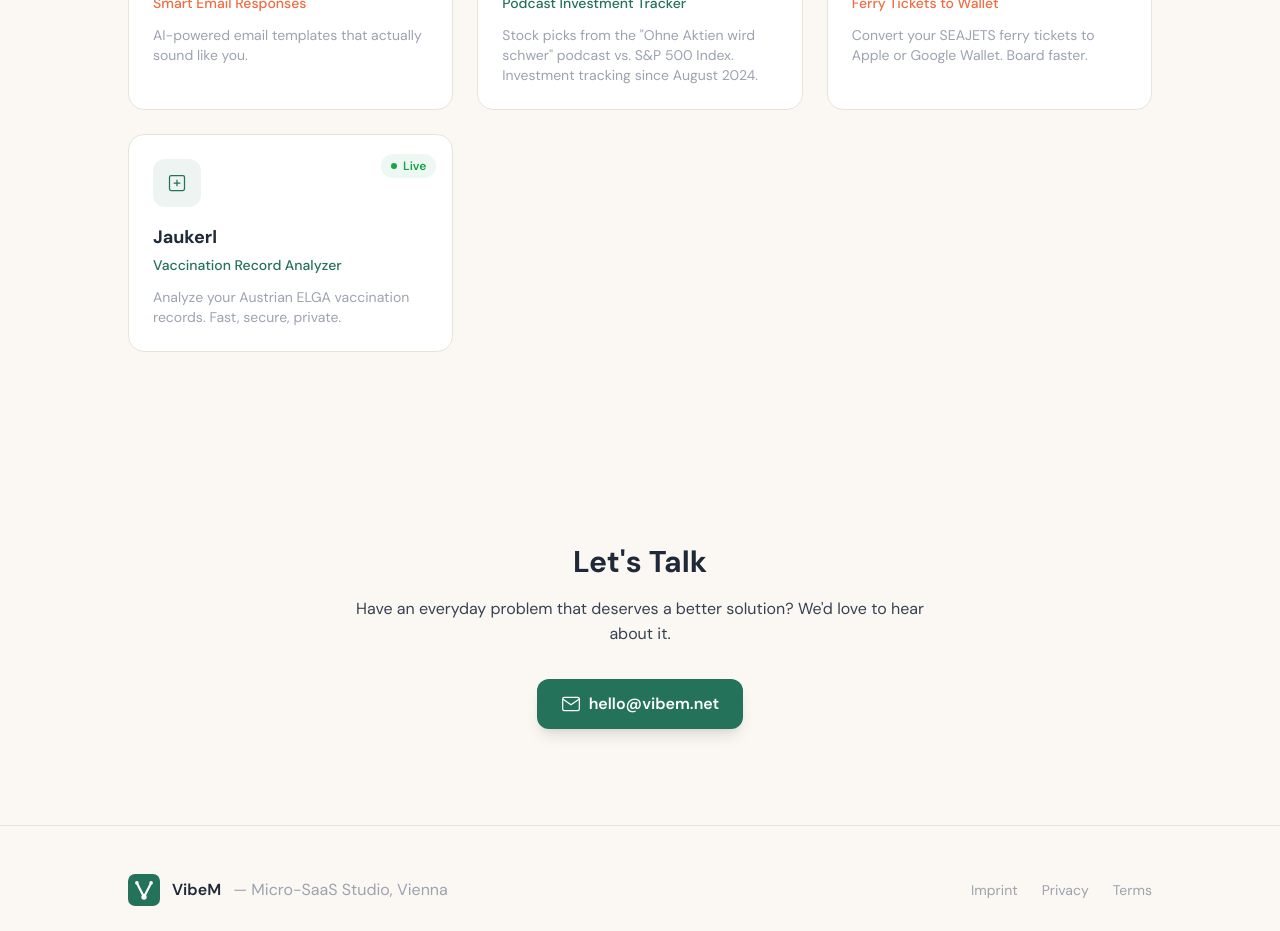
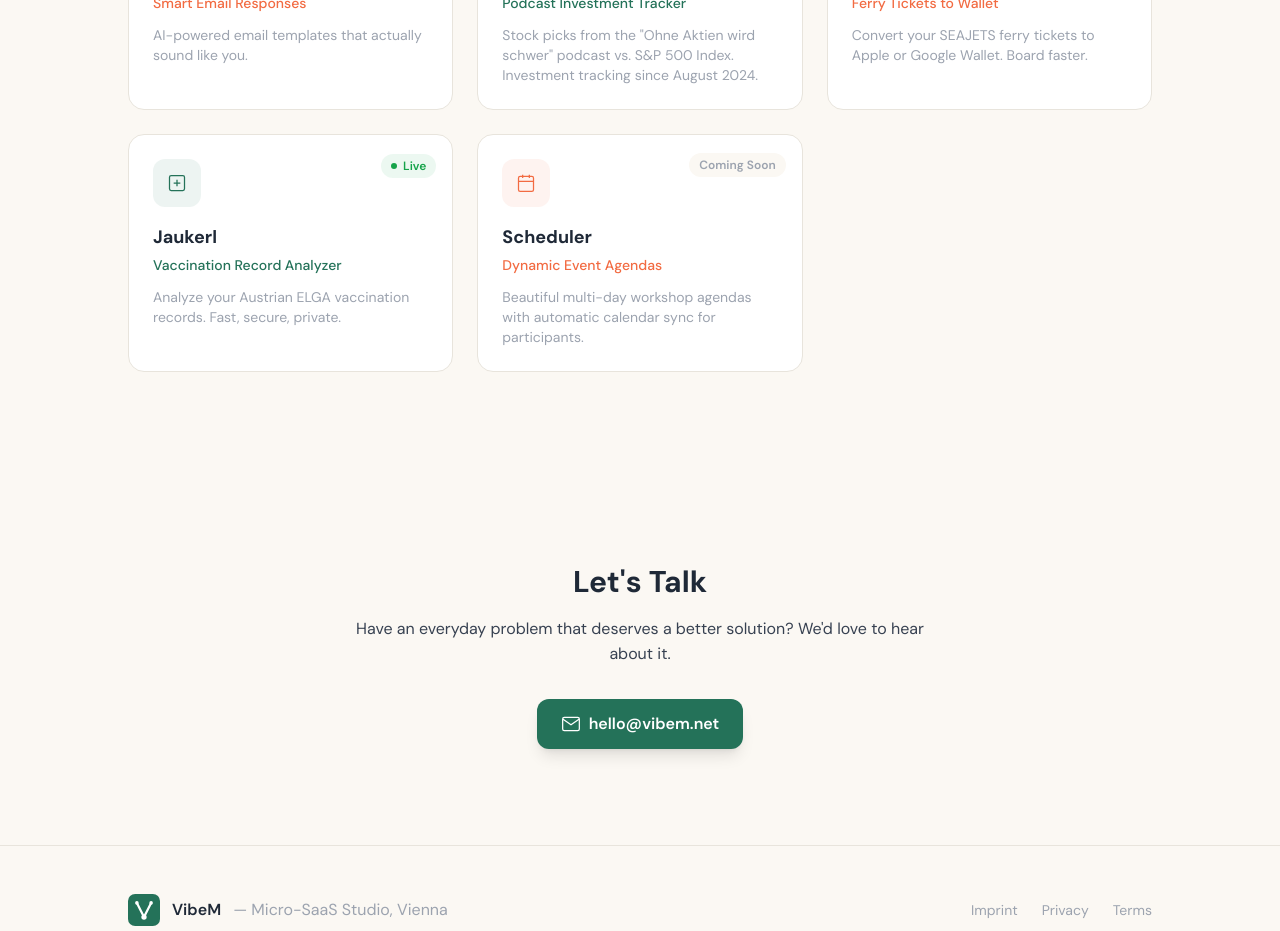
Before and after one commit to markushoefinger/vibem, a Next.js app: page / in a window 1280 px wide. Shown: the part 2920-3851 px from the top of the page. Built offline with nearby package versions, Linux system fonts and the light colour scheme.

Commit message:
add: Scheduler project (coming soon)

```diff
--- a/src/app/page.tsx
+++ b/src/app/page.tsx
@@ -155,6 +155,15 @@
     url: 'https://www.jaukerl.com/',
     color: 'primary',
     icon: Icons.health,
+  },
+  {
+    name: 'Scheduler',
+    tagline: 'Dynamic Event Agendas',
+    description: 'Beautiful multi-day workshop agendas with automatic calendar sync for participants.',
+    status: 'coming',
+    url: 'https://scheduler.com',
+    color: 'coral',
+    icon: Icons.calendar,
   },
 ];
 
```
